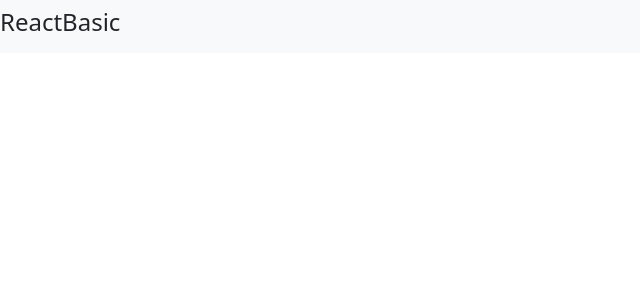
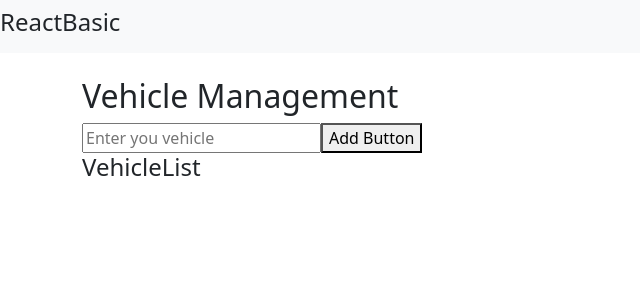
Before and after one commit to Ekadarshini7272/reactbasic, a React (Create React App) app: page /VehiclePage in a window 1280 px wide. Before the commit this address had no page. Shown: the top 300 px of the page, without its empty margins (0-640 px from the left). Built offline with nearby package versions, Linux system fonts and the light colour scheme.

Commit message:
variable declaration

```diff
--- a/src/App.js
+++ b/src/App.js
@@ -5,6 +5,7 @@ import Counter from './Counter';
 import Blog from './Blog';
 import CountingStopper from './CountingStopper';
 import Timer from './Timer';
+import VehiclePage from './VehiclePage'
 import 'bootstrap/dist/css/bootstrap.min.css';
 
 function App() {
@@ -34,6 +35,7 @@ function App() {
            <Route path="/blog" element={<Blog />} />
            <Route path="/CountingStopper" element={<CountingStopper/>} />
            <Route path="/Timer" element={<Timer/>} />
+           <Route path="/VehiclePage" element={<VehiclePage/>} />
          </Routes>
        </div>
      </div>
--- /dev/null
+++ b/src/VehiclePage.js
@@ -0,0 +1,41 @@
+import React, {useState} from 'react';
+const VehiclePage = () => {
+    const [vehicles, setvehicles] = useState([]);
+    const [newVehicle, setNewVehicle] = useState('');
+
+    const addNewVehicle = (e) => {
+     if (newVehicle.trim() === '') return;
+     let newVehicleList = [...vehicles,newVehicle];
+     console.log("adding list", newVehicleList)
+     setvehicles(newVehicleList);
+     setNewVehicle('');
+    };
+
+    const removeVehicle =(index)=> {
+        let updatedVehicleList = vehicles.filter((vehicle, i) => i !== index);
+        console.log("updatedlist", updatedVehicleList)
+        setvehicles(updatedVehicleList);
+    }
+
+    return(
+    <>
+    <h2>Vehicle Management</h2>
+    <input
+    placeholder='Enter you vehicle'
+    value={newVehicle}
+    onChange={(e) => setNewVehicle(e.target.value)}
+    />
+    <button onClick={addNewVehicle}>Add Button</button>
+    <h4>VehicleList</h4>
+    <ul>
+        {vehicles.map((vehicle, index) => (
+            <li key={index}>
+               {vehicle}
+               <button onClick={() => removeVehicle(index)}>Remove</button>
+            </li>
+        ))}
+    </ul>
+    </>
+    );
+};
+export default VehiclePage;
```
